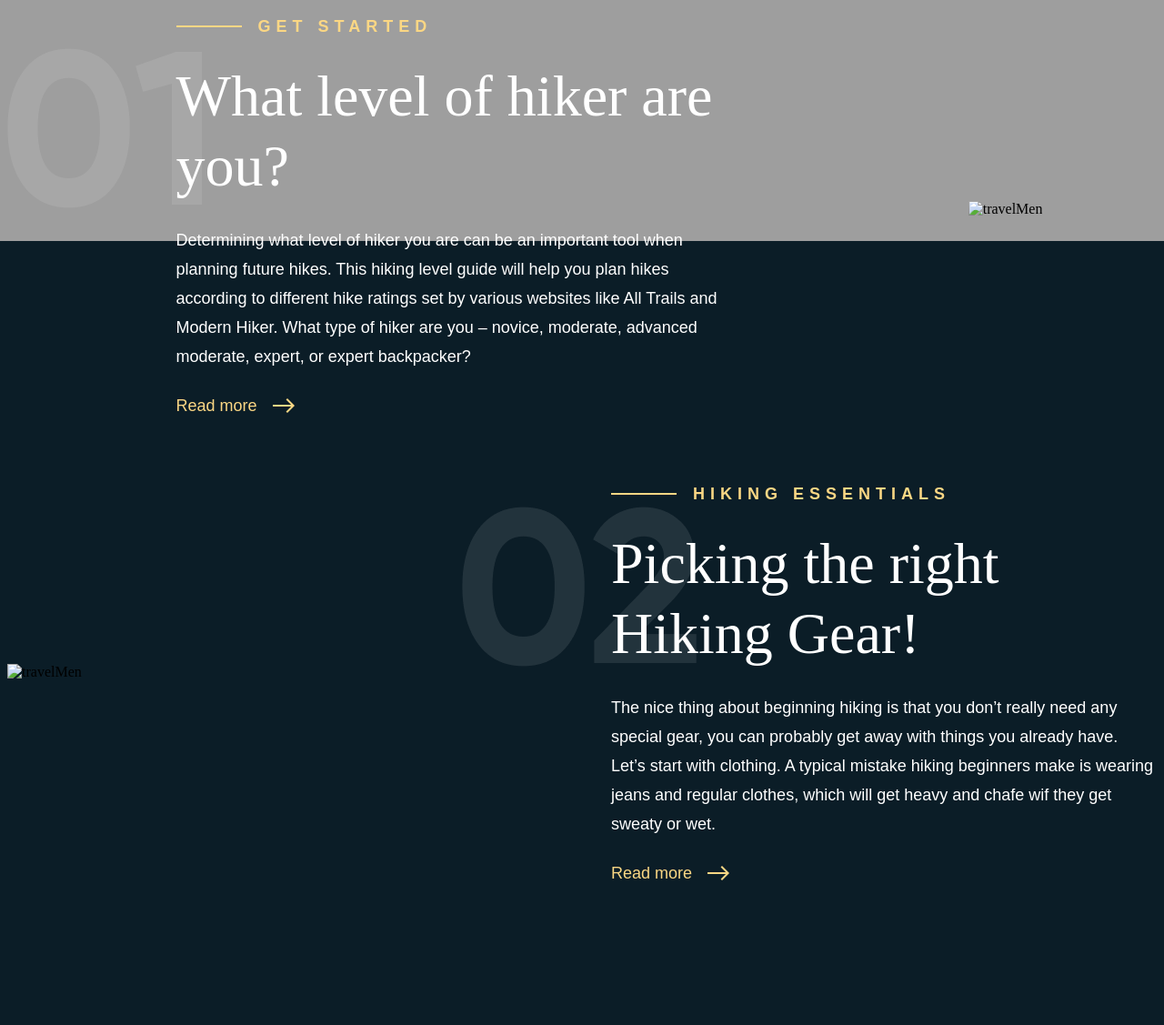
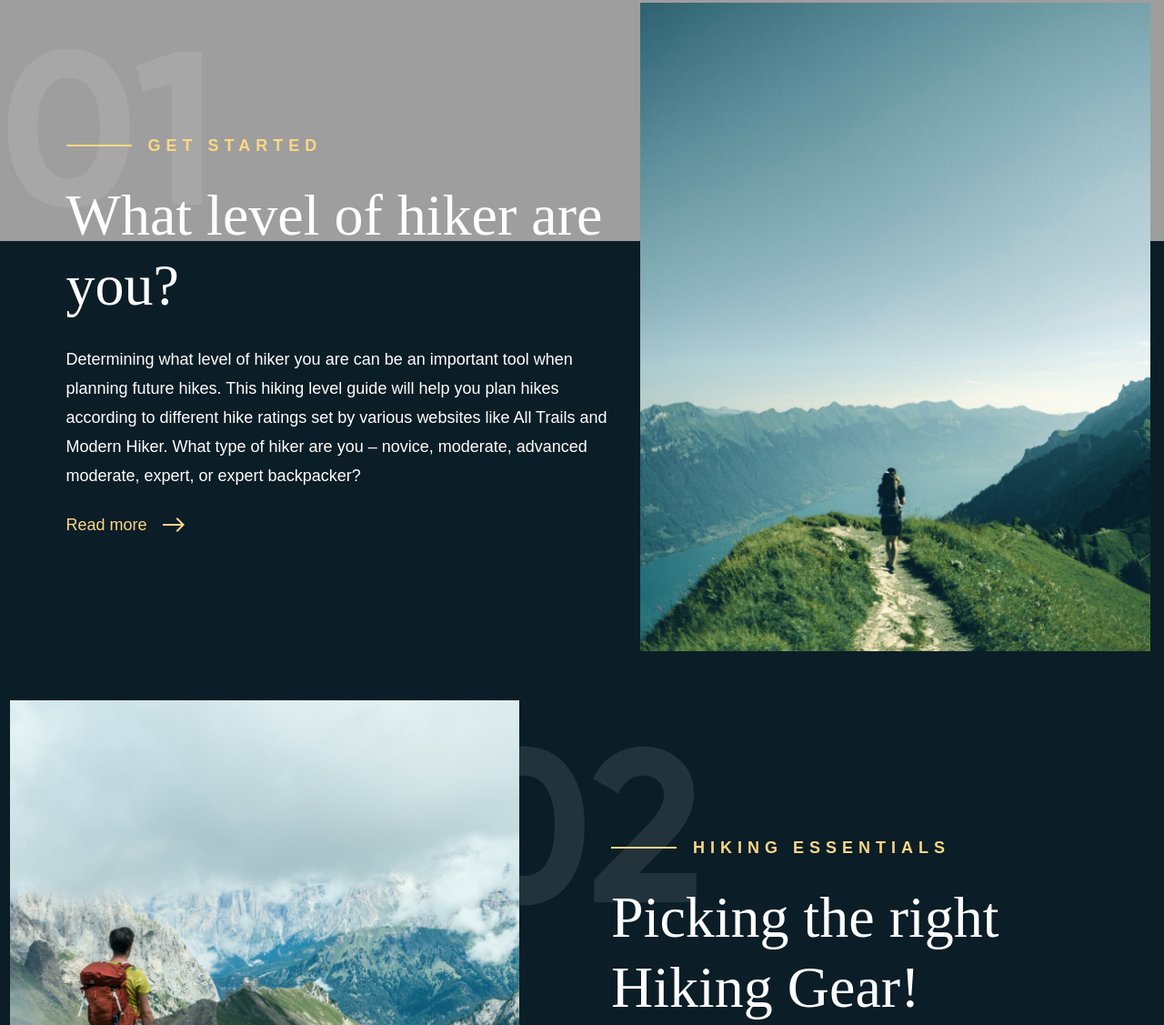
Before and after one commit to Blank-form/MNTN, a plain HTML site: page index.html in a window 1280 px wide. Shown: the part 1495-2622 px from the top of the page at 91% size. Drawn offline with nearby package versions, Linux system fonts and the light colour scheme; the site is published under a folder, as on GitHub Pages, so addresses that start at the root find nothing; a web font is replaced by a local one.

Commit message:
Update index.html

```diff
--- a/index.html
+++ b/index.html
@@ -68,12 +68,12 @@
                     advanced moderate, expert, or expert backpacker? </p>
                 <div class="read"><a href="#">Read more</a></div>
             </div>
-            <div class="block_img"> <img src="/Photo/Block_Image/One.jpg" alt="travelMen"></div>
+            <div class="block_img"> <img src="Photo/Block_Image/One.jpg" alt="travelMen"></div>
         </div>
     </div>
     <div class="padding_block_one" data-aos="fade-up">
         <div class="block_two" id="element3">
-            <div class="block_img"> <img src="/Photo/Block_Image/Two.jpg" alt="travelMen"></div>
+            <div class="block_img"> <img src="Photo/Block_Image/Two.jpg" alt="travelMen"></div>
             <div class="block_text_two">
                 <p class="textP_one">Hiking Essentials</p>
                 <h2>Picking the right <br> Hiking Gear!</h2>
@@ -100,7 +100,7 @@
                     mile, I make a right turn <br> at the junction.. </p>
                 <div class="read"><a href="#">Read more</a></div>
             </div>
-            <div class="block_img"> <img src="/Photo/Block_Image/Three.jpg" alt="travelMen"></div>
+            <div class="block_img"> <img src="Photo/Block_Image/Three.jpg" alt="travelMen"></div>
         </div>
     </div>
     <footer>
```
